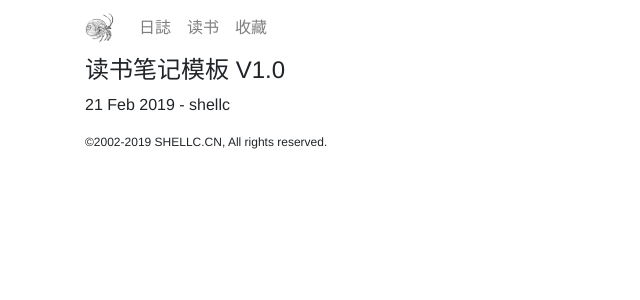
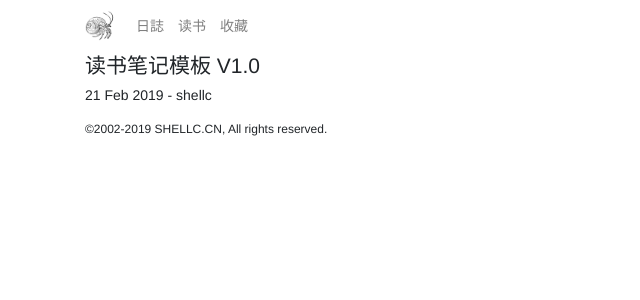
Before and after one commit to shellc/shellc.github.io, a Jekyll site: the page built from _posts/books/2019-02-21-reading-notes-template.md, in a window 1280 px wide. Shown: the top 300 px of the page, without its empty margins (0-640 px from the left). Built offline with Jekyll 4.4.1, drawn with Linux system fonts in a browser that asks for light colours.

Commit message:
Update styles

```diff
--- a/assets/css/styles.css
+++ b/assets/css/styles.css
@@ -1,7 +1,7 @@
 html, body
 {
 font-family: "Helvetica Neue", Helvetica, Arial, sans-serif;
-/*font-size: 14px;*/
+font-size: 14px;
 /*color: #343a40;*/
 }
 
@@ -18,4 +18,4 @@
 .post-list-item .title { font-size: 1em }
 .post-list-item .excerpt { color: #6c757d }
 
-.post-content { font-family: "宋体";}
+.post-content { font-family: "Times New Roman", SimSun, NSimSun, "宋体"; font-size:16px ;}
```
